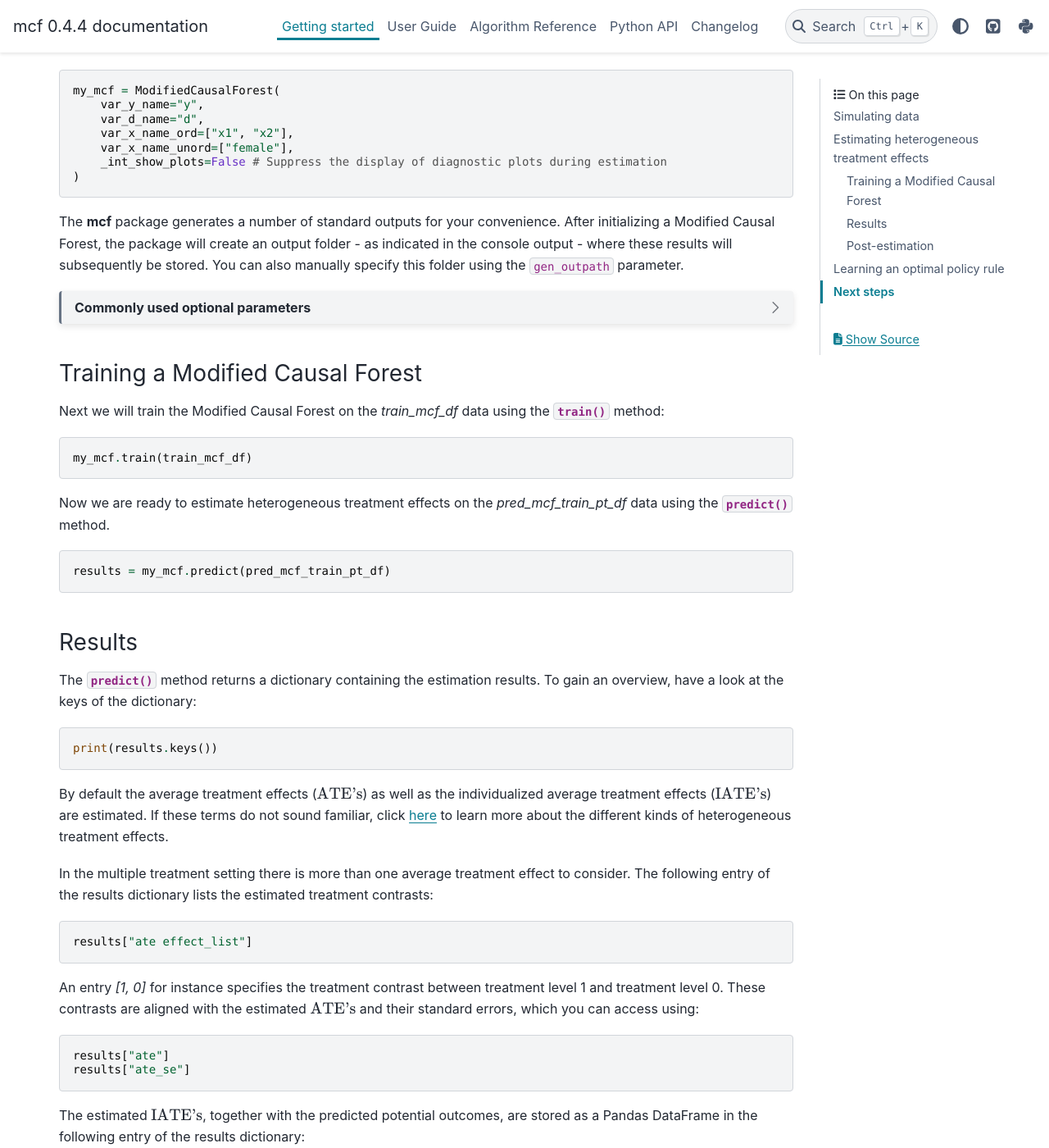
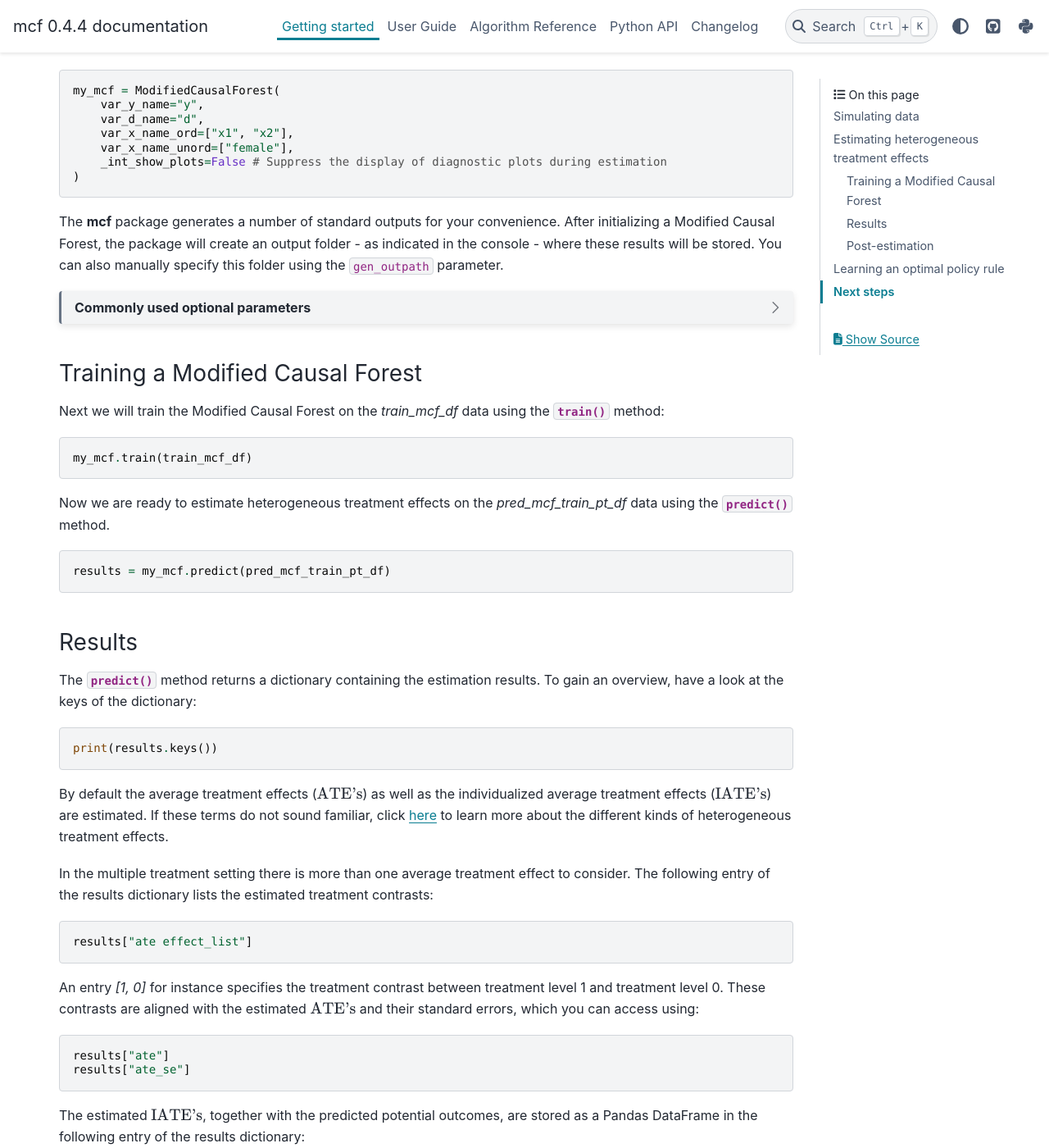
Before and after one commit to MCFpy/mcf, a Sphinx documentation site: the page built from docs/source/getting_started.rst, in a window 1280 px wide and 1400 px high, scrolled down 1600 px. Shown: the whole window at 82% size. Built offline with Sphinx 7.4.7 and the PyData theme 0.15.4, drawn with Linux system fonts in a browser that asks for light colours; some of the changed text lies outside the part shown.

Commit message:
Improve language

```diff
--- a/docs/source/getting_started.rst
+++ b/docs/source/getting_started.rst
@@ -82,7 +82,7 @@
         _int_show_plots=False # Suppress the display of diagnostic plots during estimation
     )
 
-The **mcf** package generates a number of standard outputs for your convenience. After initializing a Modified Causal Forest, the package will create an output folder - as indicated in the console output - where these results will subsequently be stored. You can also manually specify this folder using the ``gen_outpath`` parameter.
+The **mcf** package generates a number of standard outputs for your convenience. After initializing a Modified Causal Forest, the package will create an output folder - as indicated in the console - where these results will be stored. You can also manually specify this folder using the ``gen_outpath`` parameter.
 
 .. dropdown:: Commonly used optional parameters
 
@@ -214,11 +214,11 @@
         var_polscore_name=["Y_LC0_un_lc_pot", "Y_LC1_un_lc_pot", "Y_LC2_un_lc_pot"],
         var_x_ord_name=["x1", "x2"],
         var_x_unord_name=["female"],
-        gen_method='policy tree',
+        gen_method= "policy tree",
         pt_depth=2
         )
 
-Note that the ``pt_depth`` parameter specifies the depth of the policy tree. For demonstration purposes we set it to 2. In practice, you should choose a larger value, which will increase the computational burden.
+Note that the ``pt_depth`` parameter specifies the depth of the policy tree. For demonstration purposes we set it to 2. In practice, you should choose a larger value which will increase the computational burden.
 
 After initializing an Optimal Policy Tree, the **mcf** package will similar to above create an output folder where a number of standard outputs will be saved for your convenience. Check your console output for the location of this folder. You can also manually specify this folder using the ``gen_outpath`` parameter.
 
```
Also changed, not shown: other parts of docs/source/getting_started.rst (+3 -3 lines).
